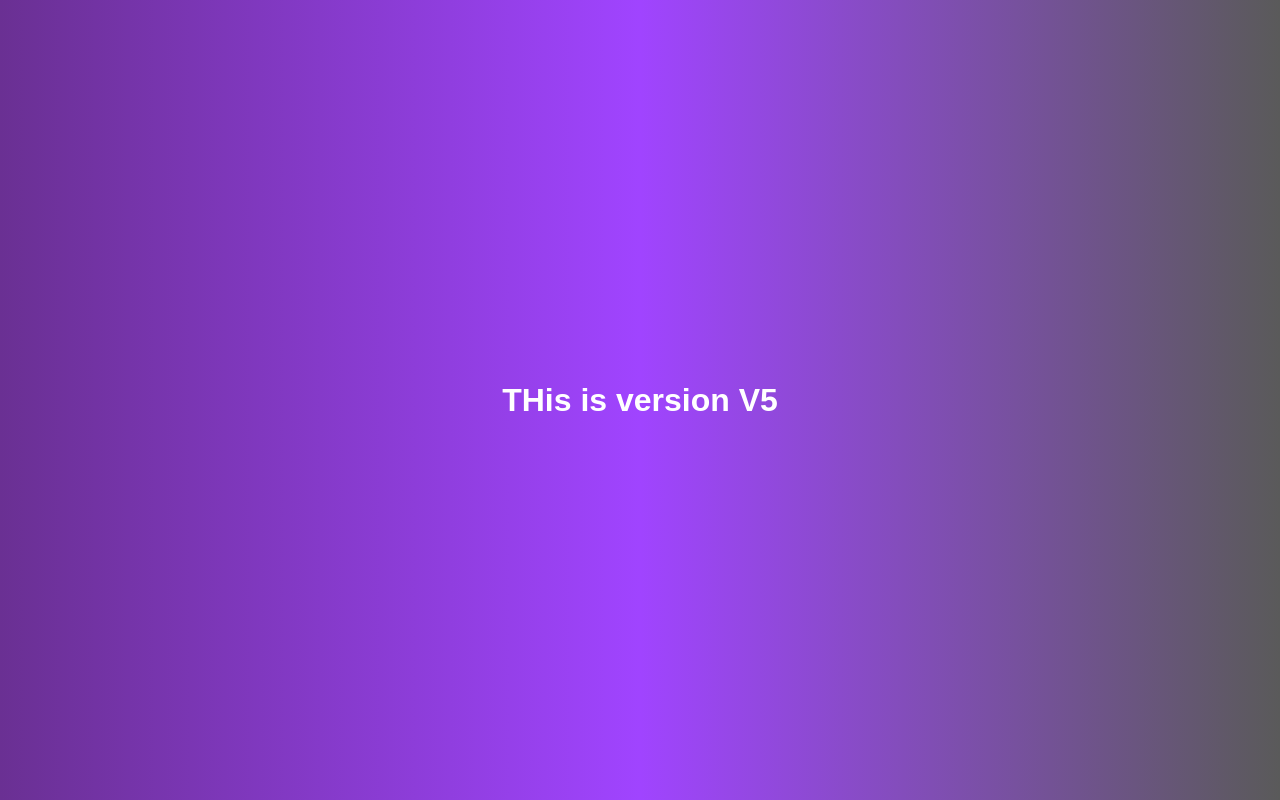
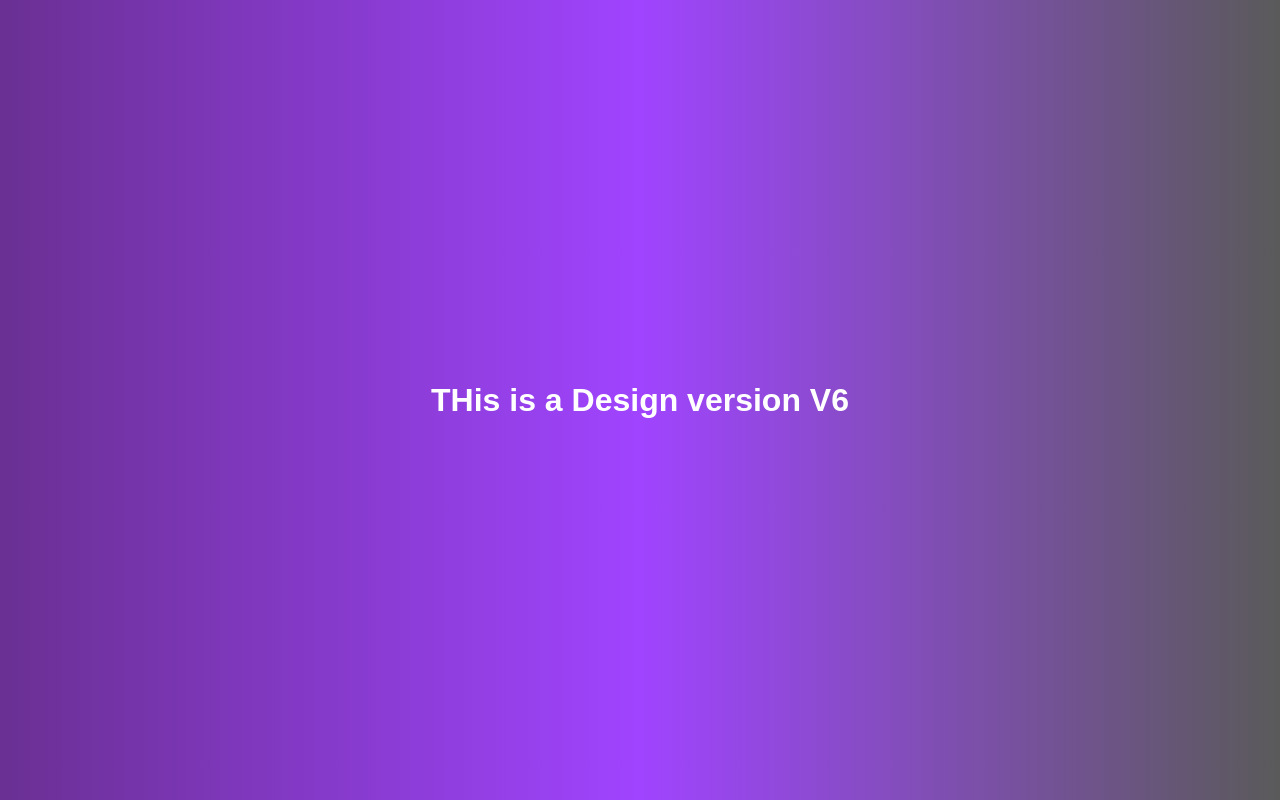
Before and after one commit to EASY-BILLING-SOFT/grepo, a plain HTML site: page index.html in a window 1280 px wide. Drawn offline with Linux system fonts and the light colour scheme.

Commit message:
Chaned H1

```diff
--- a/index.html
+++ b/index.html
@@ -8,6 +8,6 @@
     <title>Document</title>
 </head>
 <body>
-    <h1>THis is version V5</h1>
+    <h1>THis is a Design version V6</h1>
 </body>
 </html>
```
